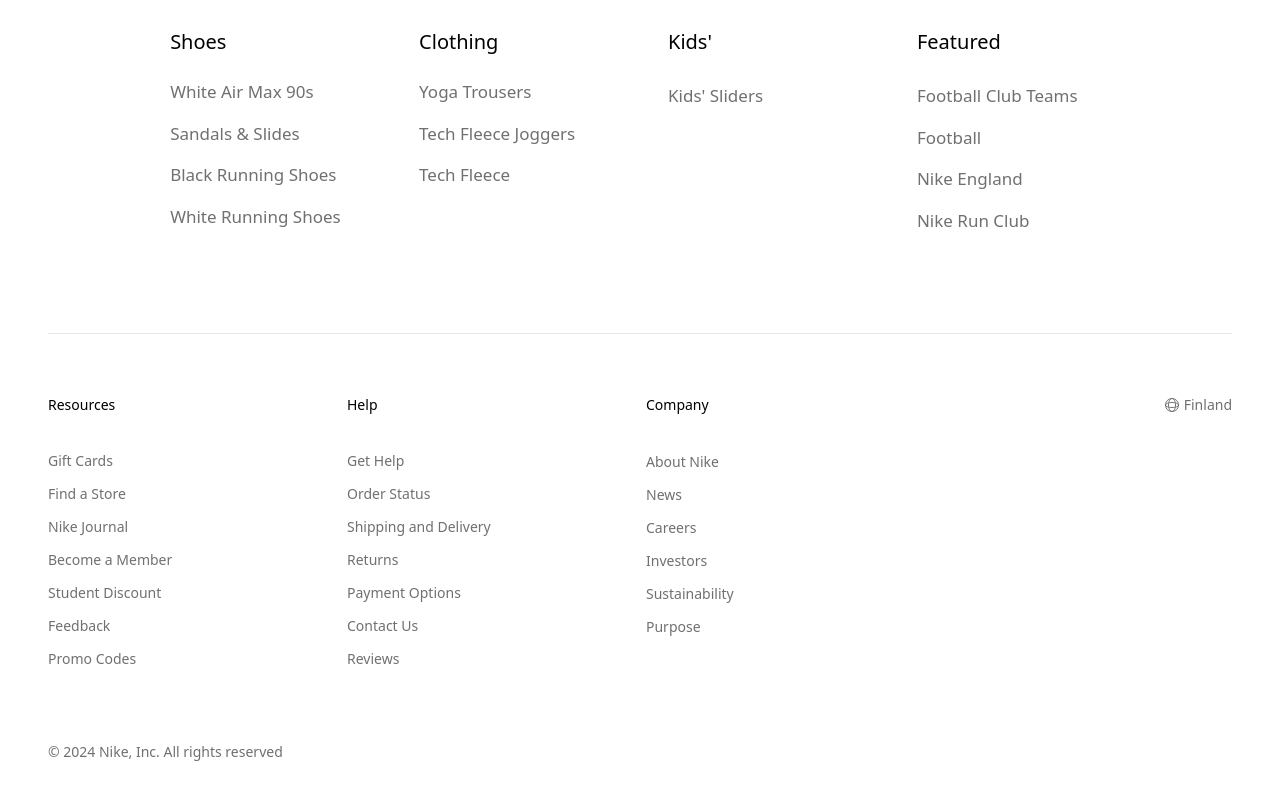
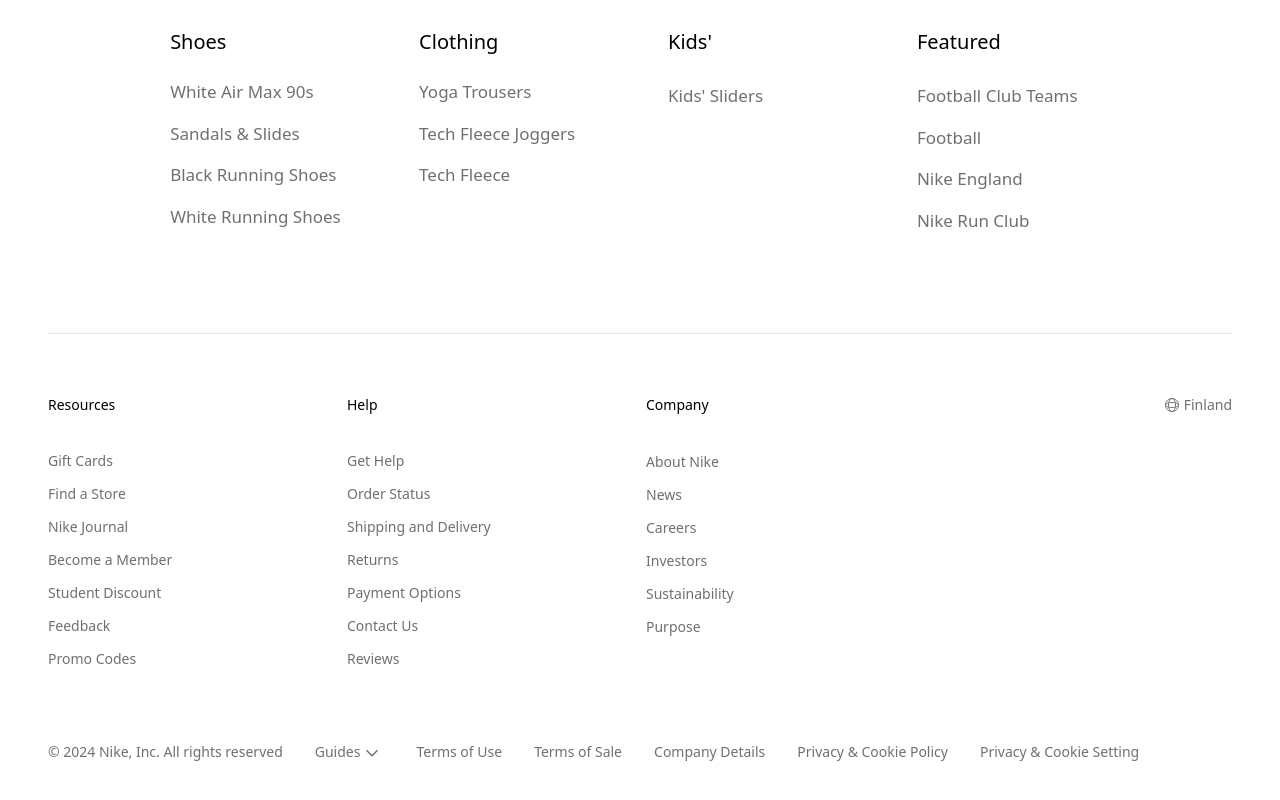
Before and after one commit to Holyrus/Nike-Landing, a React (Vite) app: page / in a window 1280 px wide. Shown: the part 3959-4759 px from the top of the page. Built offline with nearby package versions, Linux system fonts and the light colour scheme; a web font is replaced by a local one.

Commit message:
Made the Guides hover menu appearing functionality

```diff
--- a/src/components/Footer.jsx
+++ b/src/components/Footer.jsx
@@ -1,7 +1,18 @@
-import React from 'react'
-import { FOOTER_COMPANY, FOOTER_HELP, FOOTER_RESOURCES } from '../constants'
+import React, { useState } from 'react';
+import { FOOTER_COMPANY, FOOTER_GUIDES, FOOTER_HELP, FOOTER_RESOURCES, FOOTER_TERMS } from '../constants'
 
 const Footer = () => {
+
+    const [isOpen, setIsOpen] = useState(false);
+
+    const handleMouseEnter = () => {
+        setIsOpen(true);
+    }
+
+    const handleMouseLeave = () => {
+        setIsOpen(false);
+    }
+
   return (
     <footer className='flex lg:px-[48px] lg:mt-[60px] lg:pb-[48px]'>
         <div className='hidden lg:flex w-full justify-start items-start flex-col gap-[4.5rem]'>
@@ -44,8 +55,29 @@
 
             </div>
 
-            <div className='w-full h-[75px] flex-row justify-start items-start'>
+            <div className='w-full h-[75px] flex flex-row justify-start items-start gap-x-8 flex-wrap'>
+
                 <p className='text-[14px] text-[#707073ff] font-medium'>© 2024 Nike, Inc. All rights reserved</p>
+
+                <div className='flex flex-row relative' onMouseEnter={handleMouseEnter} onMouseLeave={handleMouseLeave}>
+                    <p className='text-[14px] text-[#707073ff] font-medium cursor-default'>Guides</p>
+                    <svg className='text-[#707073ff]' aria-hidden="true" focusable="false" viewBox="0 0 24 24" role="img" width="24px" height="24px" fill="none"><path stroke="currentColor" stroke-width="1.5" d="M17.5 9.25l-5.5 5.5-5.5-5.5"></path></svg>
+
+                    <div className={`bg-white w-[200px] h-[215px] rounded-lg shadow-[0px_-4px_4px_rgba(0,0,0,0.02),0px_4px_4px_rgba(0,0,0,0.02),-4px_0px_4px_rgba(0,0,0,0.02),4px_0px_4px_rgba(0,0,0,0.02)] border bottom-0 ${isOpen ? 'absolute opacity-100' : 'absolute opacity-0 pointer-events-none'}`} onMouseEnter={handleMouseEnter} onMouseLeave={handleMouseLeave}>
+
+                        <div className='flex flex-col w-full col-span-1 justify-start items-start my-2'>
+                            {FOOTER_GUIDES.map((item, index) => (
+                                <a href={item.href} key={index} className='w-full h-[33px] text-[14px] text-[#707073ff] font-medium flex items-center px-3 hover:bg-[#e6e6e6ff] hover:text-black'>{item.title}</a>
+                            ))}
+                        </div>
+
+                    </div>
+
+                </div>
+
+                {FOOTER_TERMS.map((item, index) => (
+                    <a href={item.href} key={index} className='text-[14px] text-[#707073ff] hover:text-black font-medium'>{item.title}</a>
+                ))}
 
             </div>
 
--- a/src/components/NavBar1.jsx
+++ b/src/components/NavBar1.jsx
@@ -30,6 +30,7 @@
         <div className='flex flex-row mr-14 text-center gap-3 font-medium text-[0.8rem] justify-center items-center'>
           <a className="hover:text-[#707073ff]" href='https://www.nike.com/fi/retail?_gl=1*1kzs8we*_up*MQ..&gclid=EAIaIQobChMIjPu60eifiQMVPlORBR2uWSvrEAAYASAAEgIPRvD_BwE&gclsrc=aw.ds'>Find a Store</a>
           <div className='border-r border-spacing-1 border-black h-[12px] w-[1px]'></div>
+
           <p className='hover-trigger hover:text-[#707073ff] cursor-pointer h-[35px] mt-[16px]' onMouseEnter={handleMouseEnter} onMouseLeave={handleMouseLeave}>Help</p>
           <div className={`bg-white text-black z-20 h-[293px] w-[230px] top-0 rounded-b-lg mt-[35px] mr-[190px] opacity-0 ${isOpen ? 'absolute opacity-100 translate-y-0 ' : 'absolute opacity-0 pointer-events-none translate-y-[-10px]'} transform duration-300`} onMouseEnter={displayDialog} onMouseLeave={removeDialog}>
             <div className='flex flex-col col-span-1 justify-start items-start mx-5 my-3 gap-1'>
@@ -41,6 +42,7 @@
               ))}
             </div>
           </div>
+
           <div className='border-r border-spacing-1 border-black h-[12px] w-[1px]'></div>
           <a className='hover:text-[#707073ff]' href='https://www.nike.com/fi/membership?_gl=1*9m9sts*_up*MQ..&gclid=EAIaIQobChMIjPu60eifiQMVPlORBR2uWSvrEAAYASAAEgIPRvD_BwE&gclsrc=aw.ds'>Join Us</a>
           <div className='border-r border-spacing-1 border-black h-[12px] w-[1px]'></div>
--- a/src/constants/index.jsx
+++ b/src/constants/index.jsx
@@ -1226,3 +1226,57 @@
         href: '#',
     },
 ]
+
+// Footer terms
+
+export const FOOTER_TERMS = [
+    {
+        title: 'Terms of Use',
+        href: '#',
+    },
+    {
+        title: 'Terms of Sale',
+        href: '#',
+    },
+    {
+        title: 'Company Details',
+        href: '#',
+    },
+    {
+        title: 'Privacy & Cookie Policy',
+        href: '#',
+    },
+    {
+        title: 'Privacy & Cookie Setting',
+        href: '#',
+    },
+]
+
+// Footer guides
+
+export const FOOTER_GUIDES = [
+    {
+        title: 'Nike Air',
+        href: '#',
+    },
+    {
+        title: 'Nike Air Max',
+        href: '#',
+    },
+    {
+        title: 'Nike FlyEase',
+        href: '#',
+    },
+    {
+        title: 'Nike Pegasus',
+        href: '#',
+    },
+    {
+        title: 'Nike React',
+        href: '#',
+    },
+    {
+        title: 'Nike Vaporfly',
+        href: '#',
+    },
+]
```
